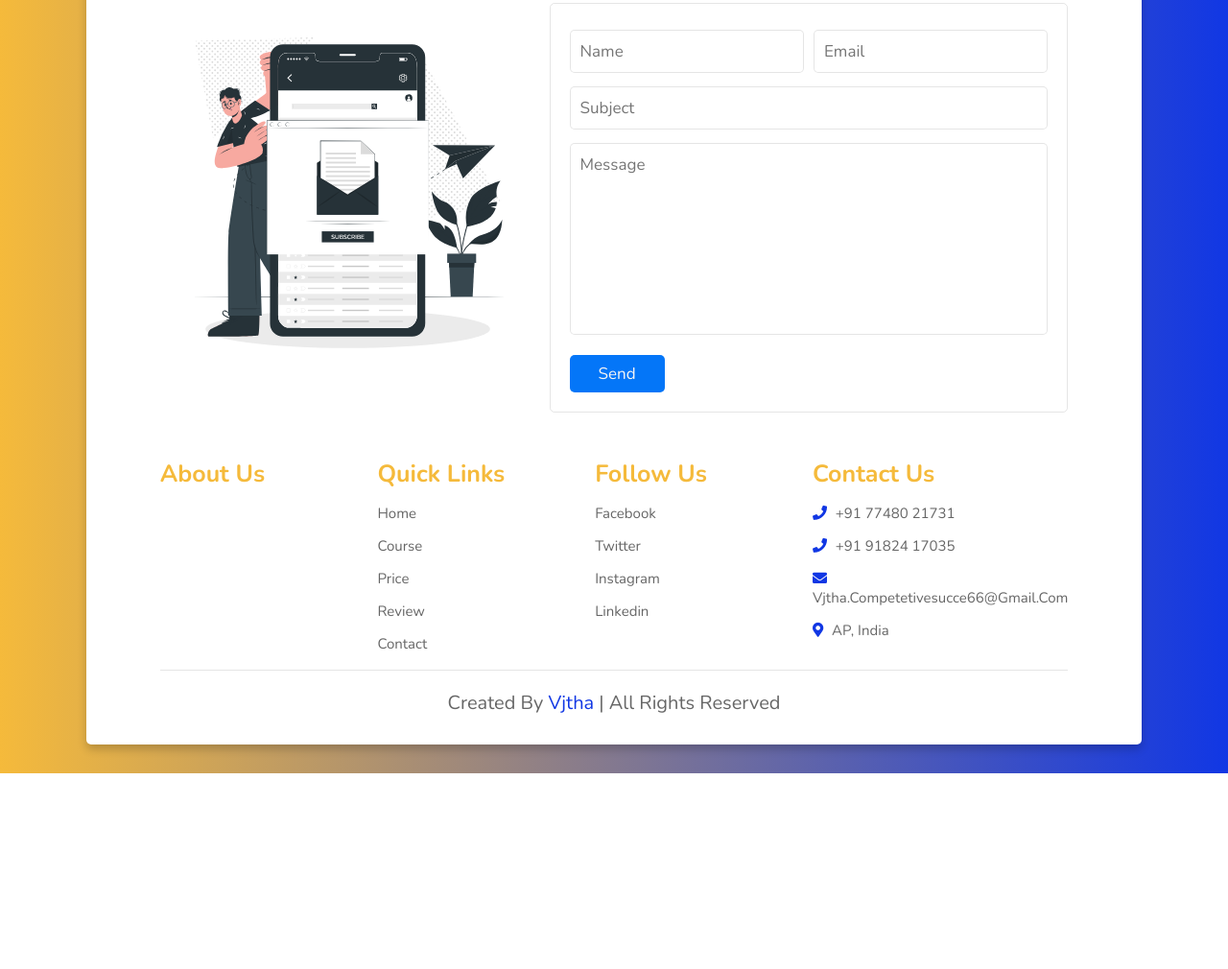
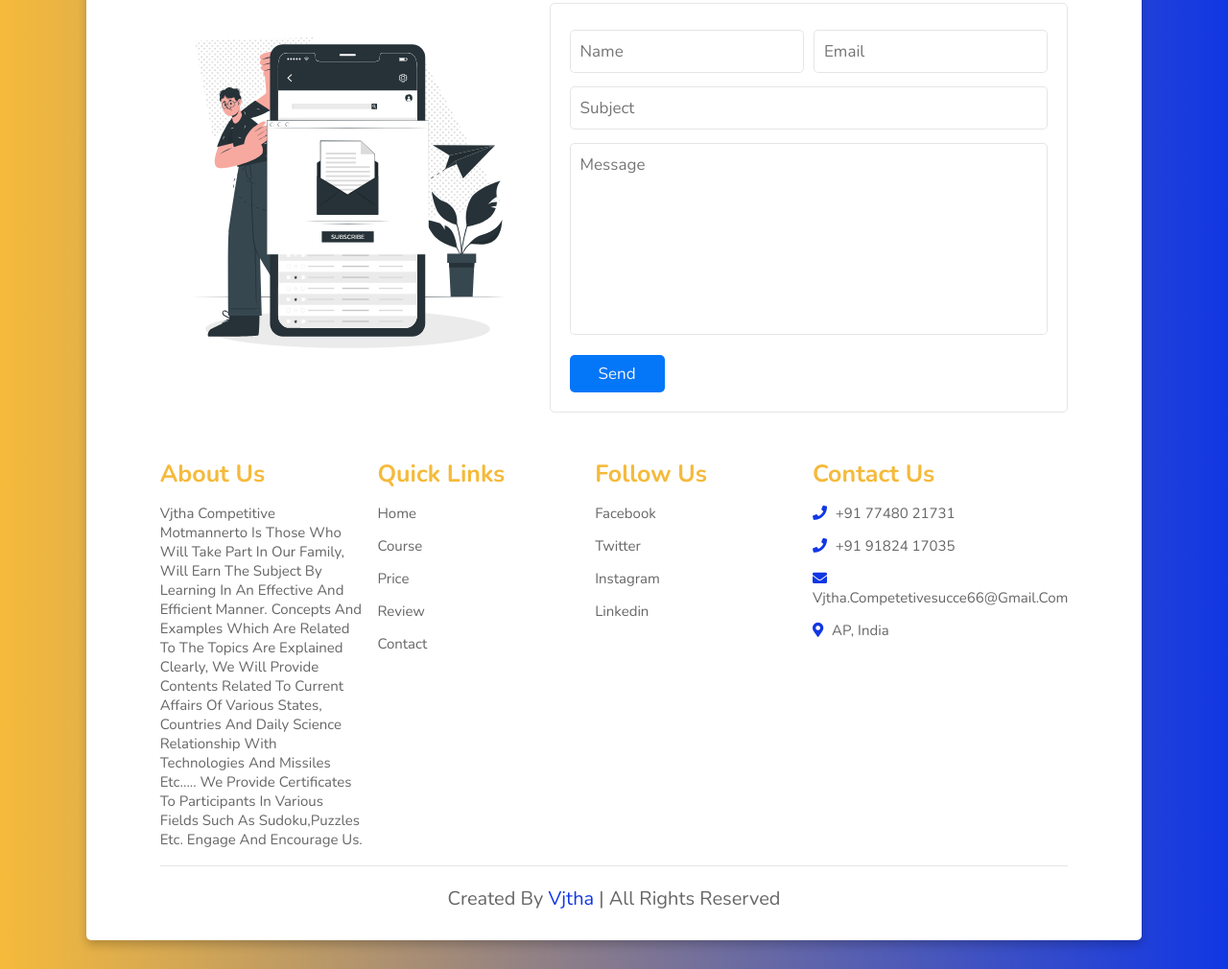
Before and after one commit to Mohan-Ganta/VJWeb, a plain HTML site: page course.html in a window 1280 px wide. Shown: the part 2900-3910 px from the top of the page at 96% size. Before the commit the page ends 3706 px from the top, so only its background shows below. Drawn offline with nearby package versions, Linux system fonts and the light colour scheme.

Commit message:
modefied

```diff
--- a/course.html
+++ b/course.html
@@ -402,7 +402,13 @@
 
         <div class="box">
             <h3>about us</h3>
-            <p></p>
+            <p>Vjtha competitive motmannerto is those who will take part in our family,
+                will earn the subject by learning in an effective and efficient manner.
+                 Concepts and examples which are related to the topics are explained clearly,
+                 we will provide contents related to Current Affairs of various states,
+                  countries and Daily Science relationship with Technologies and Missiles etc.....
+                  We provide certificates to participants in various fields such as Sudoku,Puzzles etc.
+                  Engage and Encourage us.</p>
         </div>
 
         <div class="box">
```
Also changed, not shown: contact.html (+7 -1 lines), index.html (+17 -3 lines), review.html (+7 -1 lines).
